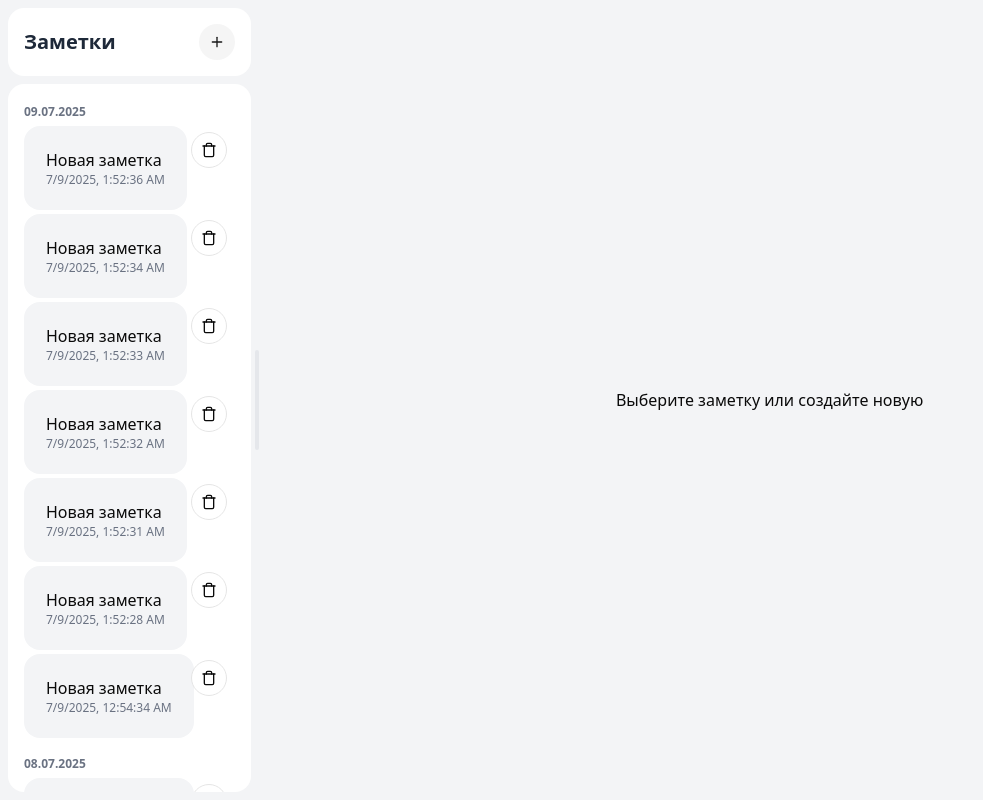
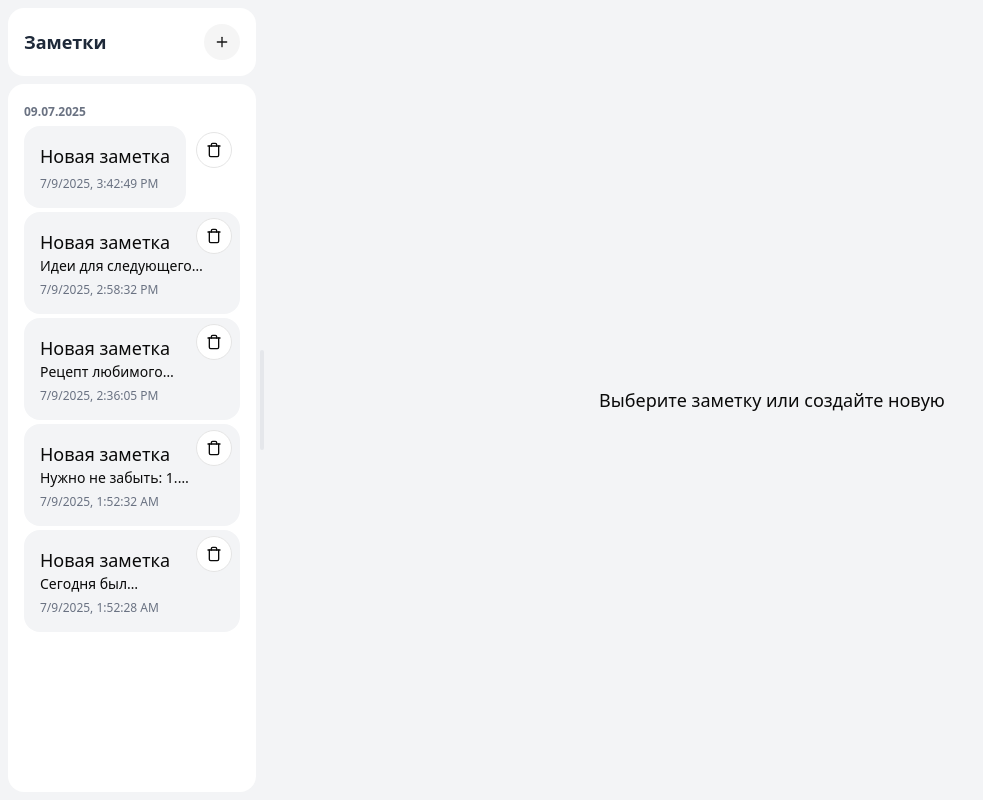
Before and after one commit to nickxsy/markdown-note, a React (Vite) app: page / in a window 1280 px wide. Shown: the whole page, without its empty margins (0-983 px from the left). Built offline with nearby package versions, Linux system fonts and the light colour scheme; data requests are answered from the project's data file.

Commit message:
chore: add Typography component, min refactoring

```diff
--- a/json-server/db.json
+++ b/json-server/db.json
@@ -1,67 +1,39 @@
 {
   "notes": [
     {
-      "id": "9V7wEAc-lewXL8c8Tp2",
-      "title": "Новая заметка",
-      "content": "",
-      "createdAt": "2025-07-08T00:22:19.204Z",
-      "updatedAt": "2025-07-08T00:22:19.204Z"
-    },
-    {
-      "id": "9V7wEAc-lewXL8c8T",
-      "title": "Новая заметка",
-      "content": "",
-      "createdAt": "2025-07-06T00:22:19.204Z",
-      "updatedAt": "2025-07-06T00:22:19.204Z"
-    },
-    {
-      "id": "paKuvjG5Oqse5zntNrl96",
-      "title": "Новая заметка",
-      "content": "",
-      "createdAt": "2025-07-09T00:54:34.507Z",
-      "updatedAt": "2025-07-09T00:54:34.507Z"
-    },
-    {
       "id": "iCLQYgu0wcT7DZJuwVgHQ",
       "title": "Новая заметка",
-      "content": "",
+      "content": "Сегодня был замечательный день! Я начал работу над новым проектом, который давно планировал. Встретился с командой, обсудили основные цели и задачи. Все прошло очень продуктивно.",
       "createdAt": "2025-07-09T01:52:28.466Z",
       "updatedAt": "2025-07-09T01:52:28.466Z"
     },
     {
-      "id": "8gxCrPp5sIK_Y0JEUM_q4",
-      "title": "Новая заметка",
-      "content": "",
-      "createdAt": "2025-07-09T01:52:31.834Z",
-      "updatedAt": "2025-07-09T01:52:31.834Z"
-    },
-    {
       "id": "gH93JmyJ2TM4WdBlGY-9y",
       "title": "Новая заметка",
-      "content": "",
+      "content": "Нужно не забыть: 1. Купить продукты 2. Позвонить маме 3. Оплатить счета 4. Записаться к врачу 5. Подготовить презентацию к понедельнику",
       "createdAt": "2025-07-09T01:52:32.852Z",
       "updatedAt": "2025-07-09T01:52:32.852Z"
     },
     {
-      "id": "YMXePyW-UMfj9P3dfa_DK",
+      "id": "2OIO1GYk4YAvt9j6FvEkG",
+      "title": "Новая заметка",
+      "content": "Рецепт любимого пирога: 2 яйца, 200г муки, 100г сахара, 100г сливочного масла, 1 ч.л. разрыхлителя. Выпекать при 180 градусах 30-35 минут.",
+      "createdAt": "2025-07-09T14:36:05.338Z",
+      "updatedAt": "2025-07-09T14:36:05.338Z"
+    },
+    {
+      "id": "EvYlpfuMQrB5jM21zYwrY",
+      "title": "Новая заметка",
+      "content": "Идеи для следующего проекта: создать мобильное приложение для планирования задач с интеграцией календаря и напоминаний. Добавить функцию совместной работы и чат.",
+      "createdAt": "2025-07-09T14:58:32.929Z",
+      "updatedAt": "2025-07-09T14:58:32.929Z"
+    },
+    {
+      "id": "VqhsSH-Zn7fB3rVl6dEC9",
       "title": "Новая заметка",
       "content": "",
-      "createdAt": "2025-07-09T01:52:33.620Z",
-      "updatedAt": "2025-07-09T01:52:33.620Z"
-    },
-    {
-      "id": "JfNoBaVxauSXUXvRQzIV1",
-      "title": "Новая заметка",
-      "content": "",
-      "createdAt": "2025-07-09T01:52:34.408Z",
-      "updatedAt": "2025-07-09T01:52:34.408Z"
-    },
-    {
-      "id": "3JropzWj9eh_rBEAE5CbO",
-      "title": "Новая заметка",
-      "content": "",
-      "createdAt": "2025-07-09T01:52:36.150Z",
-      "updatedAt": "2025-07-09T01:52:36.150Z"
+      "createdAt": "2025-07-09T15:42:49.729Z",
+      "updatedAt": "2025-07-09T15:42:49.730Z"
     }
   ]
 }
--- a/src/features/note-list/ui/note-item.tsx
+++ b/src/features/note-list/ui/note-item.tsx
@@ -2,6 +2,7 @@ import { useRoute } from 'wouter';
 import { navigate } from 'wouter/use-browser-location';
 
 import { cn } from '@/shared/lib/css';
+import { Typography } from '@/shared/ui/typography';
 
 import type { Note } from '@/entities/note';
 
@@ -22,7 +23,7 @@ export function NoteItem({ note }: { note: Note }) {
           navigate(`/note/${note.id}`);
         }}
         className={cn(
-          'group flex w-full cursor-pointer flex-col px-4 py-[2px] text-left',
+          'group flex w-full cursor-pointer flex-col px-4 py-[2px] text-left outline-none',
           {
             'pointer-events-none': isActive
           }
@@ -30,21 +31,37 @@ export function NoteItem({ note }: { note: Note }) {
       >
         <div
           className={cn(
-            'rounded-2xl border-2 border-transparent bg-gray-100 p-5 transition-colors group-hover:bg-gray-200',
+            'flex flex-col gap-[6px] rounded-2xl border-2 border-transparent bg-gray-100 p-[14px] transition-colors group-hover:bg-gray-200 group-focus:border-blue-300',
             {
-              'pointer-events-none border-blue-500': isActive
+              'pointer-events-none border-blue-500 group-focus:border-blue-500':
+                isActive
             }
           )}
         >
-          <div className="flex flex-col gap-1">
-            <span className="text-md">{note.title}</span>
+          <div className="flex flex-col">
+            <Typography
+              as="span"
+              size="lg"
+              weight="medium"
+              className="line-clamp-1"
+            >
+              {note.title}
+            </Typography>
             {note.content && (
-              <span className="text-sm text-gray-500">{note.content}</span>
+              <Typography as="p" size="sm" className="line-clamp-1 w-[90%]">
+                {note.content}
+              </Typography>
             )}
           </div>
           <div className="flex flex-col gap-2 text-xs text-gray-500">
-            <span>{createdAt}</span>
-            {isUpdated && <span>Последнее изменение: {updatedAt}</span>}
+            <Typography as="span" size="xs" weight="normal">
+              {createdAt}
+            </Typography>
+            {isUpdated && (
+              <Typography as="span" size="xs" weight="normal">
+                Последнее изменение: {updatedAt}
+              </Typography>
+            )}
           </div>
         </div>
       </button>
--- a/src/features/note-list/ui/note-list.tsx
+++ b/src/features/note-list/ui/note-list.tsx
@@ -2,6 +2,7 @@ import { cn } from '@/shared/lib/css';
 import { dateFormatter } from '@/shared/lib/date-formatter';
 import { ScrollArea } from '@/shared/ui/scroll-area';
 import { Spinner } from '@/shared/ui/spinner';
+import { Typography } from '@/shared/ui/typography';
 
 import { useNoteList } from '../model/use-note-list';
 
@@ -25,9 +26,14 @@ export function NoteList() {
           {Object.entries(groupedNotes).map(([date, notes]) => (
             <li key={date} className="flex flex-col gap-1 py-2">
               <div className="px-4">
-                <h2 className="text-xs font-bold text-gray-500">
+                <Typography
+                  as="h2"
+                  size="xs"
+                  weight="bold"
+                  className="text-gray-500"
+                >
                   {dateFormatter(date)}
-                </h2>
+                </Typography>
               </div>
               <ul>
                 {notes.map(note => (
--- a/src/pages/home/ui/home-page.tsx
+++ b/src/pages/home/ui/home-page.tsx
@@ -1,7 +1,11 @@
+import { Typography } from '@/shared/ui/typography';
+
 export function HomePage() {
   return (
     <div className="flex h-screen items-center justify-center bg-gray-100">
-      <p>Выберите заметку или создайте новую</p>
+      <Typography as="p" size="lg">
+        Выберите заметку или создайте новую
+      </Typography>
     </div>
   );
 }
--- a/src/pages/note/compose/note-layout.tsx
+++ b/src/pages/note/compose/note-layout.tsx
@@ -25,11 +25,7 @@ export function NoteLayout({
 
   return (
     <div className="flex h-screen">
-      <ResizablePanelGroup
-        autoSaveId="persistence"
-        direction="horizontal"
-        ref={ref}
-      >
+      <ResizablePanelGroup direction="horizontal" ref={ref}>
         <ResizablePanel defaultSize={20} minSize={20}>
           <div className="h-full w-full px-1 py-2">{editor}</div>
         </ResizablePanel>
--- a/src/pages/note/ui/note-page.tsx
+++ b/src/pages/note/ui/note-page.tsx
@@ -15,6 +15,8 @@ export function NotePage() {
     noteStore.selectors.selectNoteById(state, id)
   );
 
+  console.log(note);
+
   return (
     <NoteLayout
       editor={<MarkdownEditor note={note?.content || ''} />}
--- a/src/pages/note/ui/note-sidebar.tsx
+++ b/src/pages/note/ui/note-sidebar.tsx
@@ -1,3 +1,5 @@
+import { Typography } from '@/shared/ui/typography';
+
 import { CreateNoteButton } from '@/features/note';
 
 export function NoteSidebar({ notes }: { notes: React.ReactNode }) {
@@ -12,7 +14,9 @@ export function NoteSidebar({ notes }: { notes: React.ReactNode }) {
 function NoteSidebarHeader() {
   return (
     <div className="flex items-center justify-between rounded-2xl bg-white p-4">
-      <h1 className="text-xl font-semibold text-gray-800">Заметки</h1>
+      <Typography as="h1" size="lg" weight="bold" className="text-gray-800">
+        Заметки
+      </Typography>
       <CreateNoteButton />
     </div>
   );
--- /dev/null
+++ b/src/shared/ui/typography.tsx
@@ -0,0 +1,50 @@
+import { Slot } from '@radix-ui/react-slot';
+import { type VariantProps, cva } from 'class-variance-authority';
+
+import { cn } from '@/shared/lib/css';
+
+const typographyVariants = cva('', {
+  variants: {
+    size: {
+      sm: 'text-sm',
+      md: 'text-base',
+      lg: 'text-lg',
+      xs: 'text-xs'
+    },
+    weight: {
+      normal: 'font-normal',
+      medium: 'font-medium',
+      bold: 'font-bold'
+    }
+  },
+  defaultVariants: {
+    size: 'md',
+    weight: 'normal'
+  }
+});
+
+export function Typography({
+  children,
+  asChild,
+  size,
+  weight,
+  className,
+  as = 'p',
+  ...props
+}: VariantProps<typeof typographyVariants> &
+  React.ComponentProps<'div'> & {
+    children: React.ReactNode;
+    asChild?: boolean;
+    as?: 'h1' | 'h2' | 'h3' | 'h4' | 'h5' | 'h6' | 'p' | 'span';
+  }) {
+  const Comp = asChild ? Slot : as;
+  return (
+    <Comp
+      data-slot="typography"
+      className={cn(typographyVariants({ size, weight, className }))}
+      {...props}
+    >
+      {children}
+    </Comp>
+  );
+}
--- a/src/widgets/root-layout/ui/root-layout.tsx
+++ b/src/widgets/root-layout/ui/root-layout.tsx
@@ -11,8 +11,13 @@ import { NoteList } from '@/features/note-list';
 export function RootLayout({ children }: { children: React.ReactNode }) {
   return (
     <div className="flex h-screen bg-gray-100">
-      <ResizablePanelGroup autoSaveId="persistence" direction="horizontal">
-        <ResizablePanel defaultSize={20} minSize={14} maxSize={32}>
+      <ResizablePanelGroup direction="horizontal">
+        <ResizablePanel
+          className="min-w-[260px]"
+          defaultSize={20}
+          minSize={14}
+          maxSize={32}
+        >
           <NoteSidebar notes={<NoteList />} />
         </ResizablePanel>
         <ResizableHandleCustom />
```
Also changed, not shown: 1 other file (tests, documents, lock files or other folders).
